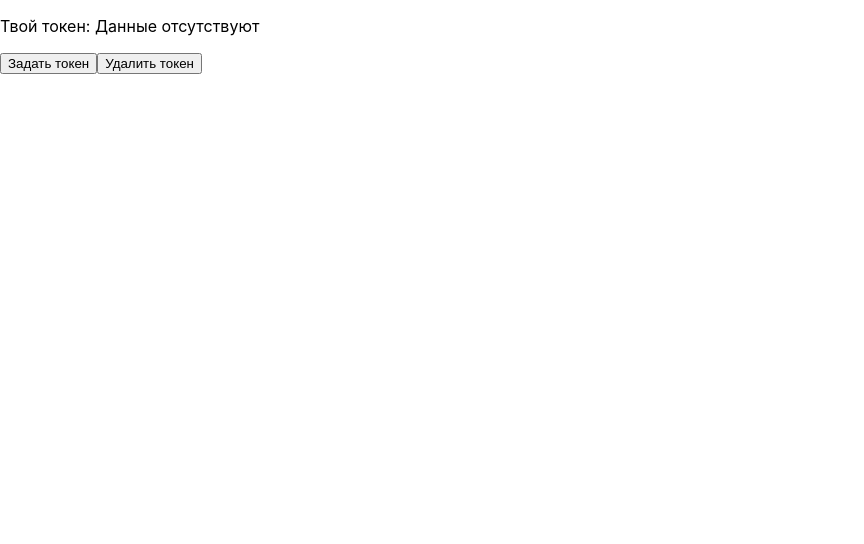
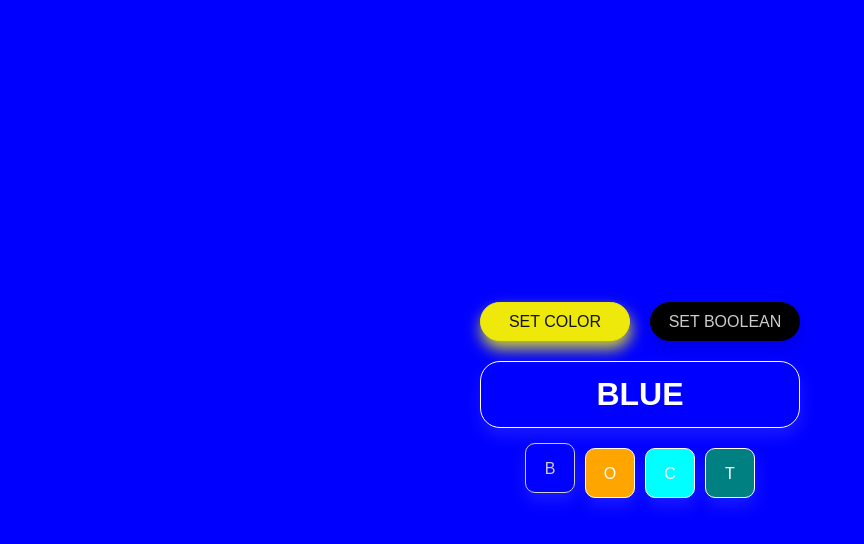
Before and after one commit to Antonov2504/react-custom-hooks, a React (Create React App) app: page / in a window 1280 px wide. Shown: the top 544 px of the page, without its empty margins (0-864 px from the left). Built offline with nearby package versions, Linux system fonts and the light colour scheme.

Commit message:
feat: add useToggle custom hook

```diff
--- a/package.json
+++ b/package.json
@@ -14,6 +14,7 @@
     "react": "^18.3.1",
     "react-dom": "^18.3.1",
     "react-scripts": "5.0.1",
+    "styled-components": "^6.1.11",
     "typescript": "^5.4.5",
     "web-vitals": "^2.1.4"
   },
--- a/src/App.tsx
+++ b/src/App.tsx
@@ -1,8 +1,8 @@
 import './App.css';
-import { TokenStorage } from './components/TokenStorage';
+import { ToggleContainer } from './components/ToggleContainer';
 
 function App() {
-  return <TokenStorage />;
+  return <ToggleContainer />;
 }
 
 export default App;
--- /dev/null
+++ b/src/components/ToggleContainer/ToggleContainer.styled.ts
@@ -0,0 +1,89 @@
+import styled from 'styled-components';
+
+export const Container = styled.div<{ color: string; isBoolean: boolean }>`
+  display: flex;
+  justify-content: center;
+  align-items: center;
+  width: 100vw;
+  height: 100vh;
+  padding-bottom: ${({ isBoolean }) => isBoolean ? '70px' : 0};
+  background-color: ${({ color }) => color};
+  box-sizing: border-box;
+`;
+
+export const Buttons = styled.div`
+  display: flex;
+  flex-wrap: wrap;
+  justify-content: stretch;
+  align-items: center;
+  gap: 20px;
+  width: 320px;
+`;
+
+export const Button = styled.button`
+  width: 100%;
+  width: 320px;
+  padding: 15px;
+  border-radius: 20px;
+  border: 1px solid #ffffff;
+  background-color: transparent;
+  color: #ffffff;
+  font-weight: bold;
+  font-size: 32px;
+  line-height: 1.1;
+  text-transform: uppercase;
+  box-shadow: 1px 8px 15px rgba(255, 255, 255, 0.1);
+  cursor: pointer;
+  pointer-events: initial;
+
+  &:disabled {
+    cursor: default;
+    pointer-events: none;
+  }
+`;
+
+export const ButtonSet = styled(Button)`
+  width: 150px;
+  padding: 10px 15px;
+  border: 1px solid #000000;
+  background-color: #000000;
+  box-shadow: 1px 8px 15px rgba(0, 0, 0, 0.1);
+  color: #cccccc;
+  font-weight: normal;
+  font-size: 16px;
+  line-height: 1.1;
+
+  &:disabled {
+    border: 1px solid #eee90b;
+    background-color: #eee90b;
+    box-shadow: 1px 8px 15px rgba(255, 255, 0, 0.8);
+    color: #111111;
+  }
+`;
+
+export const ButtonsColors = styled.div`
+  display: flex;
+  justify-content: center;
+  align-items: center;
+  gap: 10px;
+  width: 100%;
+`;
+
+export const ButtonColor = styled(Button) <{ color: string }>`
+  width: 50px;
+  height: 50px;
+  padding: 10px 15px;
+  background-color: ${({ color }) => color};
+  border-radius: 10px;
+  font-weight: normal;
+  font-size: 16px;
+  line-height: 1.1;
+  transition: transform 0.3s ease-in-out;
+
+  &:disabled {
+    transform: translateY(-5px);
+    border: 1px solid #cccccc;
+    background-color: transparent;
+    color: #cccccc;
+  }
+`;
--- /dev/null
+++ b/src/components/ToggleContainer/ToggleContainer.tsx
@@ -0,0 +1,49 @@
+import { useState } from 'react';
+import { useToggle } from '../../hooks/useToggle';
+import * as Styled from './ToggleContainer.styled';
+
+const COLORS = ['blue', 'orange', 'cyan', 'teal'];
+
+export const ToggleContainer = () => {
+  const [type, setType] = useState('color');
+
+  const [value, toggleValue] = useToggle(COLORS);
+  const [boolean, toggleBoolean] = useToggle();
+
+  const color = type === 'color' ? value : boolean;
+
+  const handleToggle = (color?: string) => {
+    if (type === 'color') {
+      toggleValue(color);
+      return;
+    }
+
+    toggleBoolean();
+  };
+
+  return (
+    <Styled.Container color={(typeof color === 'string') ? color : color ? 'green' : 'red'} isBoolean={type === 'boolean'}>
+      <Styled.Buttons>
+        <Styled.ButtonSet type='button' onClick={() => setType('color')} disabled={type === 'color'}>Set color</Styled.ButtonSet>
+        <Styled.ButtonSet type='button' onClick={() => setType('boolean')} disabled={type === 'boolean'}>Set boolean</Styled.ButtonSet>
+        <Styled.Button type='button' onClick={() => handleToggle()}>
+          {`${type === 'color' ? value : boolean}`}
+        </Styled.Button>
+        {type === 'color' && (
+          <Styled.ButtonsColors>
+            {COLORS.map((color) => (
+              <Styled.ButtonColor
+                type='button'
+                color={color}
+                onClick={() => handleToggle(color)}
+                disabled={color === value}
+              >
+                {color.substring(0, 1).toUpperCase()}
+              </Styled.ButtonColor>)
+            )}
+          </Styled.ButtonsColors>
+        )}
+      </Styled.Buttons>
+    </Styled.Container>
+  );
+};
--- /dev/null
+++ b/src/components/ToggleContainer/index.ts
@@ -0,0 +1 @@
+export { ToggleContainer } from './ToggleContainer';
--- /dev/null
+++ b/src/hooks/useToggle.ts
@@ -0,0 +1,71 @@
+import { Reducer, useReducer } from "react";
+
+type State = {
+  value: boolean | string;
+  colors: string[];
+};
+
+type ReturnValue = [
+  value: string | boolean,
+  toggle: (color?: string) => void
+];
+
+const initState: State = {
+  value: false,
+  colors: [],
+};
+
+const reducer: Reducer<State, { type: string, payload?: string }> = (prevState, action) => {
+  switch (action.type) {
+    case 'CHANGE_COLOR':
+      return {
+        ...prevState,
+        value: action?.payload ?? prevState.value,
+      };
+    case 'CHANGE_BOOLEAN':
+      return {
+        ...prevState,
+        value: !prevState.value,
+      };
+    default:
+      throw new Error('error');
+  };
+};
+
+export const useToggle = (colors?: string[]): ReturnValue => {
+  const [state, dispatch] = useReducer(reducer, { ...initState, colors: colors ?? [], value: colors?.[0] ?? false });
+
+  const mapColorsIndex = colors?.reduce<Record<string, number>>((acc, curr, index) => {
+    acc[curr] = index;
+    return acc;
+  }, {}) ?? {};
+
+  const toggle = (color?: string) => {
+    if (color) {
+      dispatch({
+        type: 'CHANGE_COLOR',
+        payload: color,
+      });
+
+      return;
+    }
+
+    if (typeof state.value === 'string') {
+      const index = mapColorsIndex[state.value];
+      const next = index === state.colors.length - 1 ? 0 : index + 1;
+
+      dispatch({
+        type: 'CHANGE_COLOR',
+        payload: state.colors[next],
+      });
+
+      return;
+    }
+
+    dispatch({
+      type: 'CHANGE_BOOLEAN',
+    });
+  };
+
+  return [state.value, toggle];
+};
```
Also changed, not shown: 1 other file (tests, documents, lock files or other folders).
